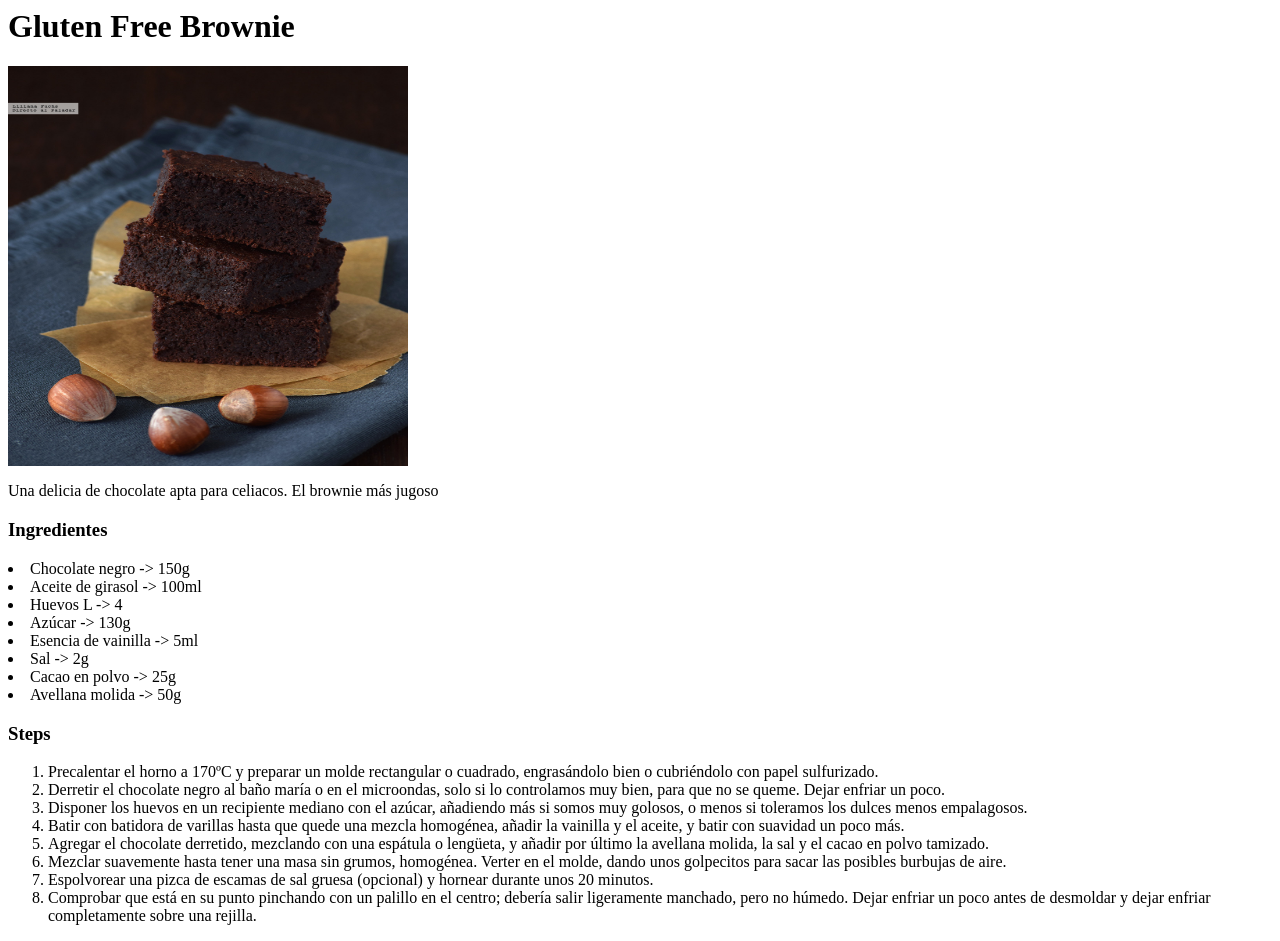
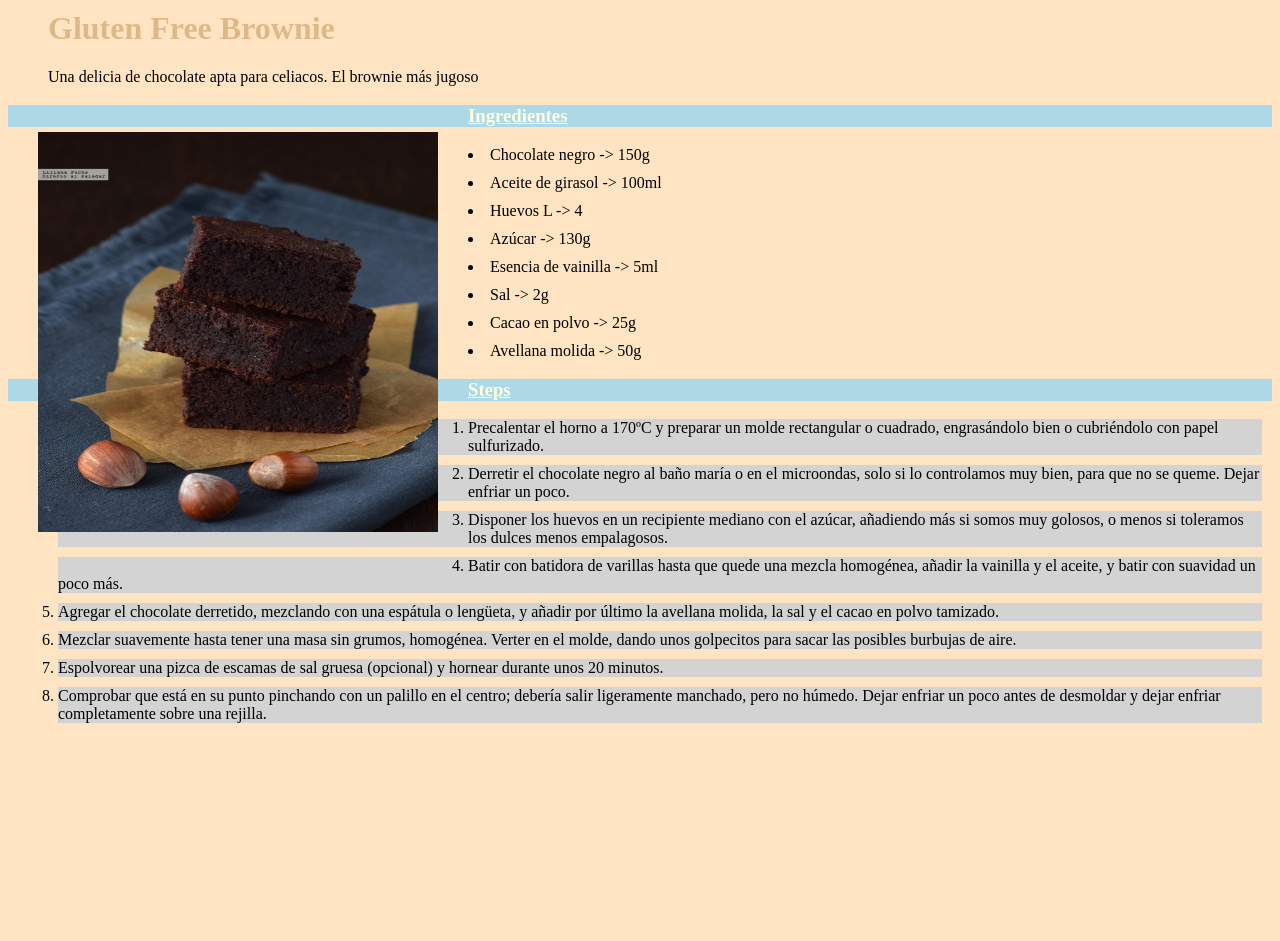
Before and after one commit to diverloangel/odin-recipes, a plain HTML site: page recipes/fgBrownie.html in a window 1280 px wide. After the commit the page ends 800 px from the top, so only its background shows below. Drawn offline with Linux system fonts and the light colour scheme.

Commit message:
modified css of the index and brownie section

```diff
--- a/recipes/fgBrownie.html
+++ b/recipes/fgBrownie.html
@@ -1,8 +1,9 @@
+<link rel="stylesheet" href="style.css">
 <h1>Gluten Free Brownie</h1>
-<img src="fgBrownie.jpg" width="400" height="400">
-<p>Una delicia de chocolate apta para celiacos. El brownie más jugoso
-</p>
-<h3>Ingredientes</h3>
+<p class="subtitle">Una delicia de chocolate apta para celiacos. El brownie más jugoso</p>
+<img src="fgBrownie.jpg" width="400" height="400" style="float: left; margin: 30px">
+
+<h3 class="title">Ingredientes</h3>
 <uo>
     <li> Chocolate negro -> 150g</li>
     <li>Aceite de girasol -> 100ml</li>
@@ -13,7 +14,7 @@
     <li>Cacao en polvo -> 25g</li>
     <li>Avellana molida -> 50g</li>
 </uo>
-<h3>Steps</h3>
+<h3 class="title">Steps</h3>
 <ol>
     <li>Precalentar el horno a 170ºC y preparar un molde rectangular o cuadrado, engrasándolo bien o cubriéndolo con papel sulfurizado.</li>
     <li>Derretir el chocolate negro al baño maría o en el microondas, solo si lo controlamos muy bien, para que no se queme. Dejar enfriar un poco.</li>
--- /dev/null
+++ b/recipes/style.css
@@ -0,0 +1,22 @@
+ol li{
+    background-color: lightgray;
+}
+li{
+    margin: 10px;
+}
+.title{
+    background-color: lightblue;
+    color: lightyellow;
+    text-decoration:underline;
+}
+h1{
+    margin-top: 10px;
+    margin-left: 40px;
+    color:burlywood
+}
+.subtitle{
+    margin-left: 40px;
+}
+body{
+    background-color:bisque;
+}
--- /dev/null
+++ b/style.css
@@ -0,0 +1,9 @@
+body{
+    text-align: center;
+    border: 3px solid green;
+    color: blue;
+}
+a{
+    background-color: greenyellow;
+    color: black;
+}
```
Also changed, not shown: index.html (+3 -2 lines), recipes/chocolateCake_glutenFree.html (+1 -0 lines).
